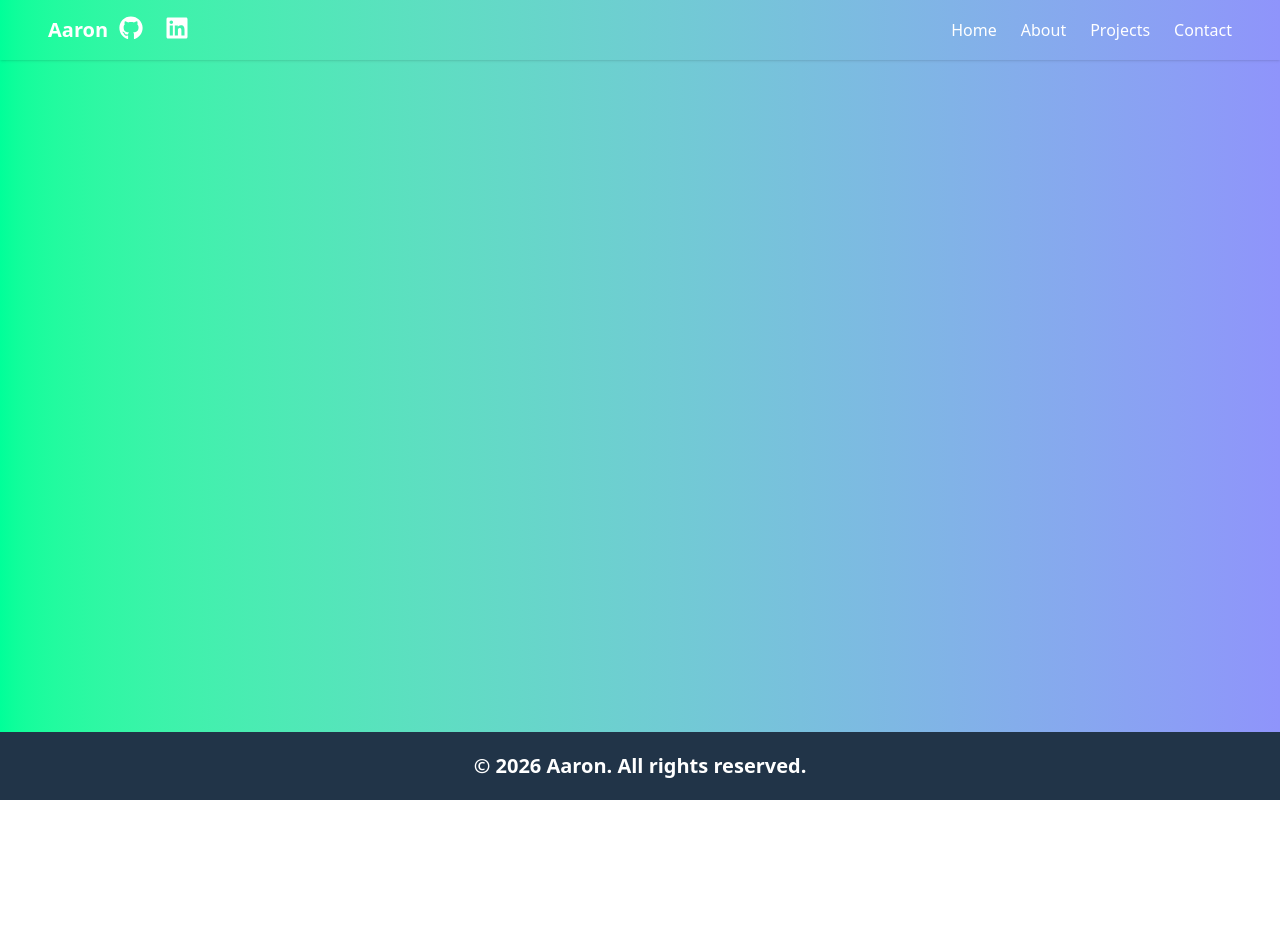
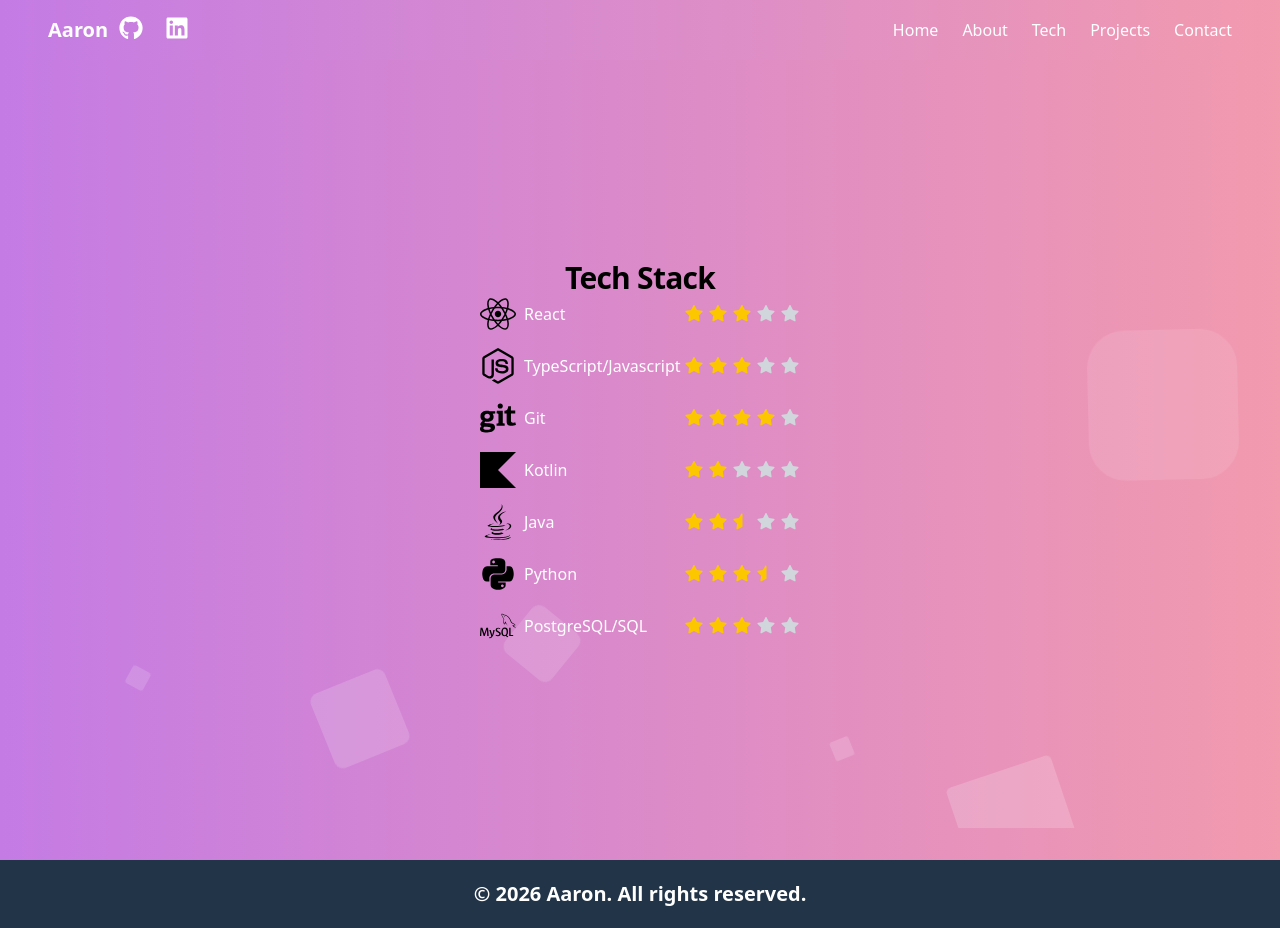
Before and after one commit to AaronthiccThai/PersonalWebsite, a React (Vite) app in the folder frontend/: page /tech in a window 1280 px wide. Before the commit the page ends 800 px from the top, so only its background shows below. Built offline with nearby package versions, Linux system fonts and the light colour scheme.

Commit message:
added work experience to about and added tech page

```diff
--- a/frontend/package.json
+++ b/frontend/package.json
@@ -12,6 +12,7 @@
   "dependencies": {
     "@fortawesome/fontawesome-svg-core": "^7.1.0",
     "@fortawesome/free-brands-svg-icons": "^7.1.0",
+    "@fortawesome/free-solid-svg-icons": "^7.1.0",
     "@fortawesome/react-fontawesome": "^3.1.1",
     "react": "^19.2.0",
     "react-dom": "^19.2.0",
--- a/frontend/src/App.tsx
+++ b/frontend/src/App.tsx
@@ -4,6 +4,7 @@ import About from "./pages/About";
 import Projects from "./pages/Project";
 import ContactForm from "./pages/ContactForm";
 import { Routes, Route } from "react-router-dom";
+import Tech from "./pages/Tech";
 
 function App() {
   return (
@@ -13,6 +14,7 @@ function App() {
         <Route path="/about" element={<About />} />
         <Route path="/projects" element={<Projects />} />
         <Route path="/contact" element={<ContactForm />} />
+        <Route path="/tech" element={<Tech />} />
       </Routes>
     </Layout>
   );
--- /dev/null
+++ b/frontend/src/components/FloatingCircles.tsx
@@ -0,0 +1,13 @@
+
+const FloatingCircles = () => {
+  return (
+    <div className="area">
+      <ul className="circles">
+        {Array.from({ length: 10 }).map((_, i) => (
+          <li key={i} />
+        ))}
+      </ul>
+    </div>
+  )
+}
+export default FloatingCircles
--- a/frontend/src/components/Header.tsx
+++ b/frontend/src/components/Header.tsx
@@ -22,6 +22,9 @@ const Header: React.FC = () => {
     navigate("/contact");
   };
 
+  const goToTech = () => {
+    navigate("/tech");
+  }
   return (
   <nav className="bg-linear-to-r from-(--bg-start) to-(--bg-end) shadow">
       <div className="flex items-center justify-between px-12 py-4 text-white">
@@ -38,6 +41,7 @@ const Header: React.FC = () => {
         <div className="flex space-x-6">
           <a onClick={goToHome} className="hover:text-blue-300 cursor-pointer">Home</a>
           <a onClick={goToAbout} className="hover:text-blue-300 cursor-pointer">About</a>
+          <a onClick={goToTech} className="hover:text-blue-300 cursor-pointer">Tech</a>
           <a onClick={goToProjects} className="hover:text-blue-300 cursor-pointer">Projects</a>
           <a onClick={goToContact} className="hover:text-blue-300 cursor-pointer">Contact</a>
         </div>
--- a/frontend/src/components/Layout.tsx
+++ b/frontend/src/components/Layout.tsx
@@ -8,6 +8,7 @@ const themes: Record<string, { start: string; end: string }> = {
   "/about": { start: "#e9a398", end:  "#ead431" },
   "/projects": { start: "#da7bf0", end: "#e3cb9b" },
   "/contact": { start: "#ff6361", end: "#5babf0" },
+  "/tech": { start: "#C47BE4", end: "#F29AAE" },
 }
 
 const Layout = ({ children }: { children: React.ReactNode }) => {
--- /dev/null
+++ b/frontend/src/components/Rating.tsx
@@ -0,0 +1,30 @@
+import { FontAwesomeIcon } from "@fortawesome/react-fontawesome"
+import { faStar, faStarHalf  } from "@fortawesome/free-solid-svg-icons"
+
+type RatingProps = {
+  proficiency: number;
+  max?: number;
+}
+
+const Rating = ({ proficiency, max = 5 }: RatingProps) => {
+  const stars: React.ReactNode[] = []
+  for (let i = 1; i <= max; i++) {
+    if (proficiency >= i) {
+      stars.push(<FontAwesomeIcon key={i} icon={faStar} className="text-yellow-400" />)
+    }
+    else if (proficiency >= i - 0.5) {
+      stars.push(<FontAwesomeIcon key={i} icon={faStarHalf} className="text-yellow-400" />)
+    }
+    else {
+      stars.push(<FontAwesomeIcon key={i} icon={faStar} className="text-gray-300" />)
+    }
+  }
+
+  return (
+    <div className="flex gap-1">
+      {stars}
+    </div>
+  )
+}
+
+export default Rating
--- /dev/null
+++ b/frontend/src/data/techs.json
@@ -0,0 +1,9 @@
+[
+  { "name": "React", "icon": "react", "proficiency": 3 },
+  { "name": "TypeScript/Javascript", "icon": "node", "proficiency": 3 },
+  { "name": "Git", "icon": "git", "proficiency": 4 },
+  { "name": "Kotlin", "icon": "kotlin", "proficiency": 2 },
+  { "name": "Java", "icon": "java", "proficiency": 2.5 },
+  { "name": "Python", "icon": "python", "proficiency": 3.5},
+  { "name": "PostgreSQL/SQL", "icon": "postgresql", "proficiency": 3 }
+]
--- a/frontend/src/pages/About.tsx
+++ b/frontend/src/pages/About.tsx
@@ -1,17 +1,14 @@
+import { useState } from "react"
 import { Typewriter } from "react-simple-typewriter"
+import FloatingCircles from "../components/FloatingCircles"
 const About = () => {
-
+  const [doneTyping, setDoneTyping] = useState(false)
   return (
     <div className="relative min-h-screen overflow-hidden flex flex-col justify-center items-center"
       style={{["--bg-start" as any]: "#ead431", ["--bg-end" as any]: "#e9a398",}}
     >
-      <div className="area">
-        <ul className="circles">
-          {Array.from({ length: 10 }).map((_, i) => (
-            <li key={i} />
-          ))}
-        </ul>
-      </div>
+      <FloatingCircles></FloatingCircles>
+
 
       <div className="relative z-10 max-w-4xl text-center space-y-6 px-6">
         <h1 className="text-white text-5xl leading-tight">
@@ -25,8 +22,8 @@ const About = () => {
             UNSW
           </a>
         </h1>
-
         <p className="text-2xl font-mono text-white">
+          {!doneTyping ? (
             <Typewriter
               words={[
                 "I'm a frontend developer",
@@ -41,11 +38,45 @@ const About = () => {
               typeSpeed={70}
               deleteSpeed={50}
               delaySpeed={1000}
+              onLoopDone={() => setDoneTyping(true)}
             />
+          ) : (
+            "I'm UMEMPLOYED :("
+          )}
+        </p>
+      </div>
+      {!doneTyping && (
+        <button
+          onClick={() => setDoneTyping(true)}
+          className="mt-6 text-white/70 hover:text-white underline underline-offset-4 z-10 animate-bounce"
+        >
+          Skip intro →
+        </button>
+      )}
+      {doneTyping && (
+        <div className="mt-12 space-y-6 text-white text-left max-w-3xl mx-auto z-10">
+          <h2 className="text-3xl font-semibold tracking-tight">
+            Work Experience
+          </h2>
+          <div className="w-20 h-1 bg-white/40 rounded" />
+
+          <div className="rounded-xl border border-white/20 bg-white/10 p-6 backdrop-blur-sm">
+            <h3 className="text-xl font-medium">
+              Front of House — <span className="opacity-80">KFC</span>
+            </h3>
+            <p className="mt-2 text-white/80">
+              Customer-facing role handling orders, payments, and teamwork
+              in a fast-paced environment.
             </p>
 
+            <p className="mt-1 text-sm text-white/60">
+              2022 – 2023
+            </p>
 
           </div>
+        </div>
+      )}
+
     </div>
   )
 }
--- a/frontend/src/pages/ContactForm.tsx
+++ b/frontend/src/pages/ContactForm.tsx
@@ -1,5 +1,6 @@
 import { useState } from "react"
 import Error from "../components/Error";
+import FloatingCircles from "../components/FloatingCircles";
 
 type FormErrors = Record<string, string>; // [key: string]: string
 const ContactForm = () => {
@@ -95,13 +96,8 @@ const ContactForm = () => {
     <div className="flex justify-center items-center min-h-screen relative"
       style={{["--bg-start" as any]: "#5babf0", ["--bg-end" as any]: "#ff6361",}}
     >
-      <div className="area">
-        <ul className="circles">
-          {Array.from({ length: 10 }).map((_, i) => (
-            <li key={i} />
-          ))}
-        </ul>
-      </div>
+      <FloatingCircles></FloatingCircles>
+
       <div className="p-12 max-w-2xl w-full bg-white rounded-lg shadow-lg z-10">
         <h1 className="text-2xl mb-4">Contact Me</h1>
         <form onSubmit={handleSubmit}>
--- a/frontend/src/pages/Home.tsx
+++ b/frontend/src/pages/Home.tsx
@@ -1,4 +1,5 @@
 import React, { useEffect, useState } from "react"
+import FloatingCircles from "../components/FloatingCircles"
 
 const Home: React.FC = () => {
   const text = "Hi, I'm Aaron and this is my for fun website!"
@@ -26,13 +27,8 @@ const Home: React.FC = () => {
         {displayed}
         {index < text.length && <span className="ml-1 animate-pulse">|</span>}
       </p>
-      <div className="area">
-        <ul className="circles">
-          {Array.from({ length: 10 }).map((_, i) => (
-            <li key={i} />
-          ))}
-        </ul>
-      </div>
+      <FloatingCircles></FloatingCircles>
+
     </div>
   )
 }
--- a/frontend/src/pages/Project.tsx
+++ b/frontend/src/pages/Project.tsx
@@ -1,3 +1,5 @@
+import FloatingCircles from "../components/FloatingCircles"
+
 const Project = () => {
   const projects = [
     { name: "Random Game",
@@ -22,6 +24,18 @@ const Project = () => {
       description: "A simple boss fight game made in Java",
       tech: ["Java"],
       link: "https://github.com/AaronthiccThai/BossFightGame"
+    },
+    {
+      name: "Cordyx",
+      description: "Android App that allows daily scheduling",
+      tech: ["Android Studio", "Kotlin"],
+      link: "https://github.com/AaronthiccThai/Cordyx"
+    },
+    {
+      name: "Personal Website",
+      description: "The website you are currently on!",
+      tech: ["ReactJS", "TypeScript", "TailwindCSS"],
+      link: "https://github.com/AaronthiccThai"
     }
 
   ] // Placeholder for future project data
@@ -35,15 +49,10 @@ const Project = () => {
         These projects are mainly random projects I did to practice my skills which I prefer over doing LeetCode.
         <br></br>
         A lot of these projects were either not deployed or were really short and simple. Some were done right after doing a comp course
-        just to practice what I learned.
+        just to practice what I learnt.
       </h1>
-      <div className="area">
-        <ul className="circles">
-          {Array.from({ length: 10 }).map((_, i) => (
-            <li key={i} />
-          ))}
-        </ul>
-      </div>
+      <FloatingCircles></FloatingCircles>
+
       <div className="grid grid-cols-1 md:grid-cols-2 xl:grid-cols-3 gap-8 ">
           {projects.map((project, index) => (
             <div key={index} className="bg-white bg-opacity-20 backdrop-blur-lg rounded-lg p-6 shadow-lg border hover:scale-105">
--- /dev/null
+++ b/frontend/src/pages/Tech.tsx
@@ -0,0 +1,53 @@
+import { FaReact, FaNodeJs, FaGit, FaJava, FaPython } from "react-icons/fa";
+import { SiKotlin, SiMysql } from "react-icons/si";
+
+import Rating from "../components/Rating";
+import techs from "../data/techs.json";
+import type { JSX } from "react";
+import FloatingCircles from "../components/FloatingCircles";
+
+
+const iconMap: Record<string, JSX.Element> = {
+  react: <FaReact />,
+  node: <FaNodeJs />,
+  git: <FaGit />,
+  kotlin: <SiKotlin />,
+  java: <FaJava/>,
+  python: <FaPython/>,
+  postgresql: <SiMysql/>
+
+};
+
+const Tech = () => {
+
+  return (
+    <div className="relative min-h-screen overflow-hidden flex flex-col justify-center items-center"
+      style={{["--bg-start" as any]: "#F29AAE", ["--bg-end" as any]: "#C47BE4",}}
+    >
+      <FloatingCircles></FloatingCircles>
+
+      <h1 className="text-3xl font-semibold tracking-tight z-10"> Tech Stack </h1>
+      <div className="z-10">
+        {techs.map((tech, index) => (
+          <div
+            key={index}
+            className="flex items-center justify-between w-80 mb-4"
+          >
+            <div className="flex items-center gap-2">
+              <div className="text-4xl">
+                {iconMap[tech.icon]}
+              </div>
+              <span className="text-white">{tech.name}</span>
+            </div>
+            <Rating proficiency={tech.proficiency} />
+          </div>
+        ))}
+      </div>
+    </div>
+  );
+
+
+
+}
+
+export default Tech;
```
Also changed, not shown: 1 other file (tests, documents, lock files or other folders). Lines whose indentation alone changed are shown as unchanged.
